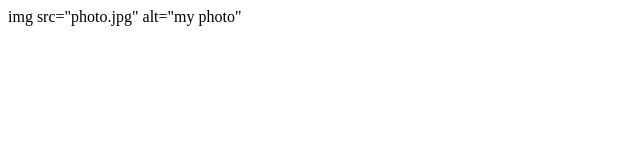
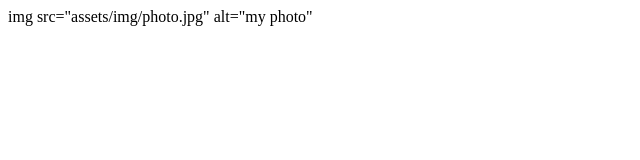
Before and after one commit to superm1nd/rsschool-cv, a plain HTML site: page index.html in a window 1280 px wide. Shown: the whole page, without its empty margins (0-640 px from the left). Drawn offline with Linux system fonts and the light colour scheme.

Commit message:
docs: change photos link in index

```diff
--- a/index.html
+++ b/index.html
@@ -7,6 +7,6 @@
     <title>Document</title>
 </head>
 <body>
-    img src="photo.jpg" alt="my photo"
+    img src="assets/img/photo.jpg" alt="my photo"
 </body>
 </html>
```
